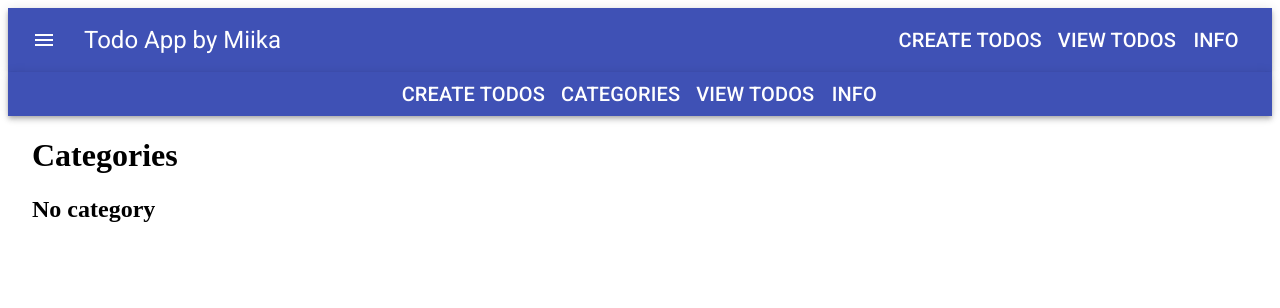
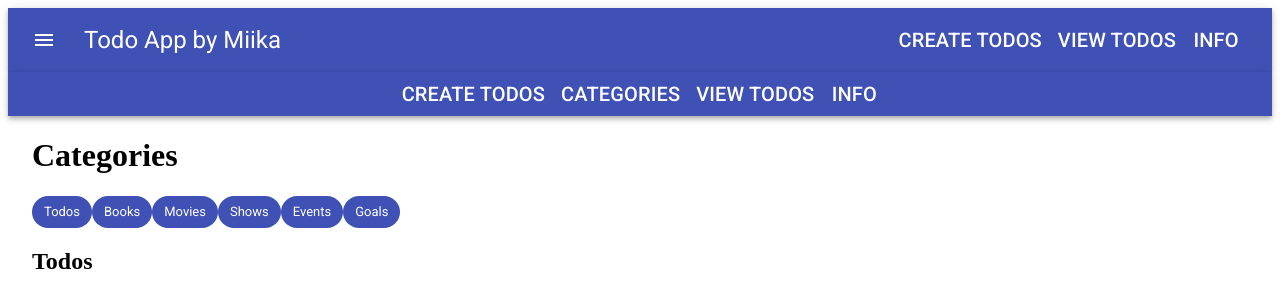
Before and after one commit to harmamiika/notes, a React (Create React App) app: page /categories in a window 1280 px wide. Shown: the top 308 px of the page. Built offline with nearby package versions, Linux system fonts and the light colour scheme.

Commit message:
added improvements for add note form

```diff
--- a/src/components/AddNote.js
+++ b/src/components/AddNote.js
@@ -15,7 +15,7 @@ import { addNote } from '../actions/index'
 const AddNote = () => {
     const [input, setInput] = useState('')
     const [deadline, setDeadline] = useState('')
-    const [category, setCategory] = useState('todos');
+    const [category, setCategory] = useState('Todos');
     const dispatch = useDispatch()
 
     const sendOnEnterPress = (ev) => {
@@ -60,12 +60,12 @@ const AddNote = () => {
             <FormControl component="fieldset">
                 <FormLabel component="legend">Select category</FormLabel>
                 <RadioGroup aria-label="gender" name="gender1" value={category} onChange={handleChange}>
-                    <FormControlLabel value="todos" control={<Radio />} label="Todos" />
-                    <FormControlLabel value="books" control={<Radio />} label="Books" />
-                    <FormControlLabel value="movies" control={<Radio />} label="Movies" />
-                    <FormControlLabel value="shows" control={<Radio />} label="Shows" />
-                    <FormControlLabel value="events" control={<Radio />} label="Events" />
-                    <FormControlLabel value="goals" control={<Radio />} label="Goals" />
+                    <FormControlLabel value="Todos" control={<Radio />} label="Todos" />
+                    <FormControlLabel value="Books" control={<Radio />} label="Books" />
+                    <FormControlLabel value="Movies" control={<Radio />} label="Movies" />
+                    <FormControlLabel value="Shows" control={<Radio />} label="Shows" />
+                    <FormControlLabel value="Events" control={<Radio />} label="Events" />
+                    <FormControlLabel value="Goals" control={<Radio />} label="Goals" />
                 </RadioGroup>
             </FormControl>
             <TextField
@@ -85,4 +85,9 @@ const AddNote = () => {
     )
 }
 
+
+// deadline textfieldin default value datesta
+
+// movies list riviin css muotoilulla tai docs
+
 export default AddNote
--- a/src/components/Categories.js
+++ b/src/components/Categories.js
@@ -4,40 +4,26 @@ import { useSelector } from 'react-redux'
 import Chip from '@material-ui/core/Chip';
 
 import NoteList from './NoteList';
-import localStorageDB from '../services/localStorageDB';
 
 const Categories = () => {
-    const [viewCategory, setViewCategory] = useState(null)
-    const [filteredNotes, setFilteredNotes] = useState(null)
+    const [viewCategory, setViewCategory] = useState('Todos')
 
     const notes = useSelector(state => state.notes)
 
+
+    // reducer setup to accept possible custom categories added later
     const categories = notes.reduce((categoryArray, note) => {
         if (categoryArray.includes(note.category)) {
             return categoryArray
         }
         return categoryArray.concat(note.category)
-    }, [])
-
-    const filterNotes = (viewCategory) => {
-        return notes.filter(note => note.category === viewCategory)
-    }
-
+    }, ['Todos', 'Books', 'Movies', 'Shows', 'Events', 'Goals'])
 
     console.log(notes, 'notes')
     console.log(categories, 'categories1231323')
 
     const renderCategories = () => {
         return categories.map(category => {
-            if (category === undefined || null || '') {
-                return <Chip
-                    key={localStorageDB.makeId()}
-                    label='no category'
-                    clickable
-                    color="primary"
-                    onClick={() => setViewCategory(category)}
-                />
-            }
             return (
                 <Chip
                     key={category}
```
